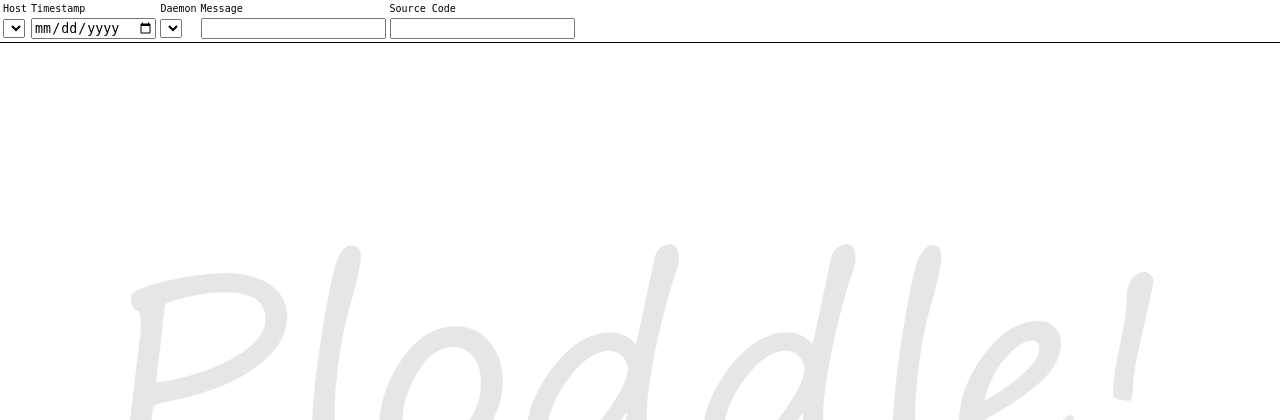
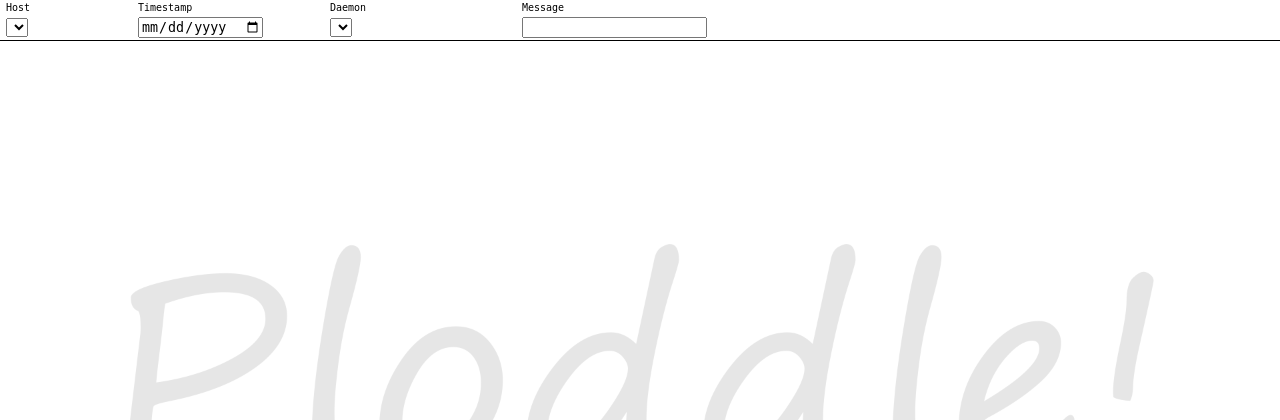
Before and after one commit to rayleyva/ploddle, a Python web app: template templates/index.mako in a window 1280 px wide. Shown: the top 420 px of the page. Run offline with Mako, Linux system fonts and the light colour scheme; the template is opened without the code that fills it, so the values that code supplies are empty; some libraries are stand-ins or nearby versions.

Commit message:
more css niceness

```diff
--- a/static/ploddle.css
+++ b/static/ploddle.css
@@ -2,11 +2,6 @@ BODY {
 	background: url(/static/ploddle.png);
 	background-size: contain;
 	background-attachment: fixed;
-}
-
-TD {
-	font-family: monospace;
-	font-size: 10px;
 }
 
 #controls {
@@ -18,9 +13,6 @@ TD {
 	border-right: none;
 	background: white;
 	border-radius: 16px 0px 0px 16px;
-}
-#controls DIV {
-	text-align: center;
 }
 
 HEADER {
@@ -58,15 +50,19 @@ FOOTER {
 	text-align: center;
 }
 
-#messages {
+.messageview {
 	border-collapse: collapse;
 	width: 100%;
+	font-family: monospace;
+	font-size: 10px;
 }
-#messages TR TD {
+.messageview TR TD {
 	padding: 2px 6px;
+}
+.messageview TR.message TD {
 	border-top: 1px solid gray;
 }
-#messages TR:first-child TD {
+.messageview TR.message:first-child TD {
 	border-top: 0px;
 }
 
--- a/static/ploddle.js
+++ b/static/ploddle.js
@@ -6,6 +6,7 @@ var columns = {
 			json_to_select("/api/hosts.json", "#host");
 			$("#host").change(get_data_event);
 		},
+		width: "12em",
 	},
 	"timestamp": {
 		name: "Timestamp",
@@ -15,6 +16,7 @@ var columns = {
 		render: function(row) {
 			return row["timestamp"].substring(0, 16);
 		},
+		width: "18em",
 	},
 	"daemon": {
 		name: "Daemon",
@@ -23,6 +25,7 @@ var columns = {
 			json_to_select("/api/daemons.json", "#daemon");
 			$("#daemon").change(get_data_event);
 		},
+		width: "18em",
 	},
 	"threadName": {
 		name: "Thread",
@@ -81,7 +84,6 @@ var active_columns = [
 	"timestamp",
 	"daemon",
 	"message",
-	"source2",
 ];
 
 function json_to_select(url, select) {
@@ -98,7 +100,7 @@ function render_header() {
 	var titles = $('<tr/>');
 	var filters = $("<tr/>");
 	$(active_columns).each(function(f, colname) {
-		titles.append($("<td/>").text(columns[colname].name));
+		titles.append($("<td/>").text(columns[colname].name).css("width", columns[colname].width));
 		filters.append($("<td/>").html(columns[colname].filter));
 	});
 
@@ -145,7 +147,7 @@ function render_paginator(p, ps) {
 }
 
 function render_row(row) {
-	var html_row = $("<tr/>");
+	var html_row = $("<tr class='message' />");
 	if(row["severity"]) {
 		html_row.addClass("severity-"+row["severity"]);
 	}
@@ -154,7 +156,7 @@ function render_row(row) {
 		html_row.append($("<td/>").text(
 			renderer(row)
 			//columns[colname].render(row)
-		));
+		).css("width", columns[colname].width));
 	});
     $("#messages").append(html_row);
 }
@@ -164,6 +166,9 @@ function get_data_event(e) {
 }
 
 function get_data(append) {
+	if(!append) {
+		$("#since").val("");
+	}
 	$.getJSON(
 			"/api/messages.json",
 			$("#filters").serialize(),
--- a/templates/index.mako
+++ b/templates/index.mako
@@ -11,12 +11,12 @@
 				<input type="hidden" name="page" id="pageinput" value="1">
 				<input type="hidden" id="pagesinput" value="1">
 				<input type="hidden" name="since" id="since" value="">
-				<table id="headings"></table>
+				<table class="messageview" id="headings"></table>
 			</form>
 		</header>
 
 		<section class="main">
-			<table id="messages">
+			<table class="messageview" id="messages">
 			</table>
 		</section>
 
```
